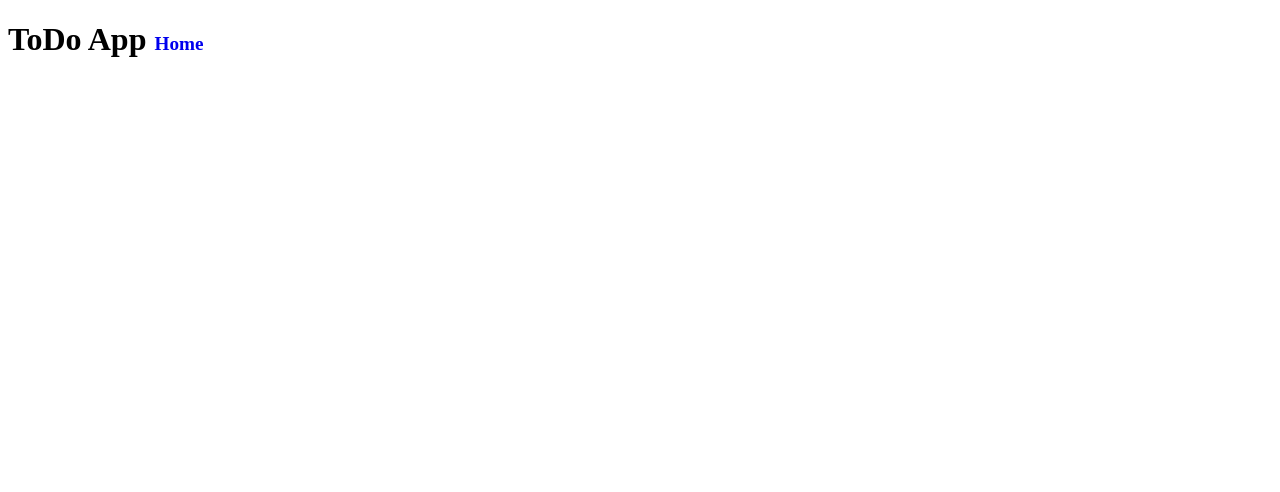
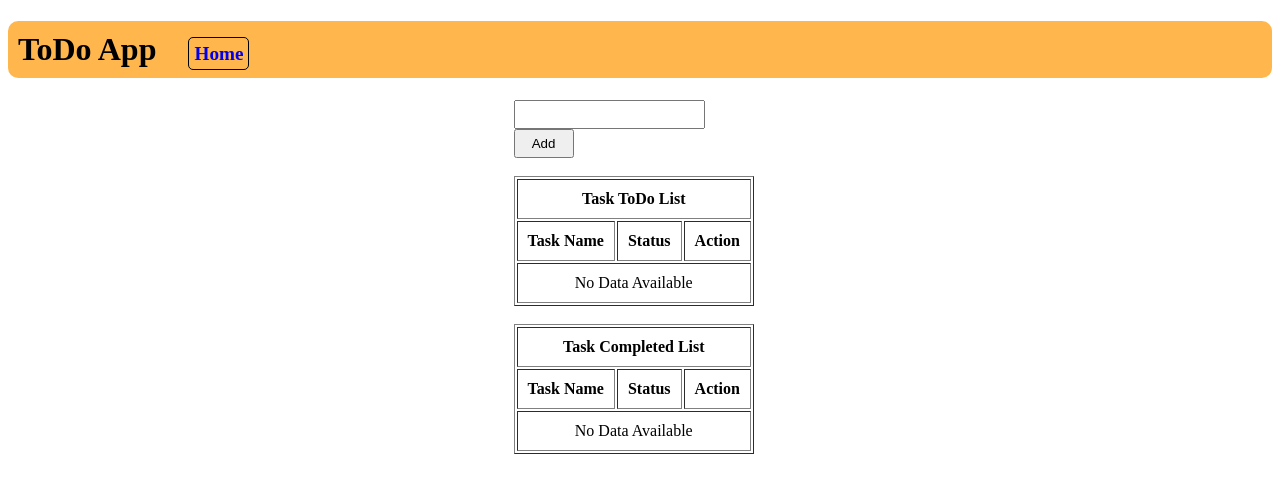
Before and after one commit to kallesh-bs/demo-projects, a React (Vite) app in the folder superapp/: page /todo-app in a window 1280 px wide. Shown: the top 492 px of the page. Built offline with nearby package versions, Linux system fonts and the light colour scheme.

Commit message:
ToDo APP Initial functionality DoneI

```diff
--- a/superapp/src/components/AppName.jsx
+++ b/superapp/src/components/AppName.jsx
@@ -3,6 +3,6 @@ import { Link } from 'react-router-dom'
 
 export default function AppName({ appname }) {
     return (
-        <h1>{appname} {location.pathname !== '/' && <><Link to="/" style={{ fontSize: "1.2rem", textDecoration: "none" }}>Home</Link> <br /></>} </h1>
+        <h1 style={{ backgroundColor: "#ffb74d", padding: "10px", borderRadius: "10px" }}>{appname} {location.pathname !== '/' && <>&nbsp;&nbsp;&nbsp;<Link to="/" style={{ fontSize: "1.2rem", textDecoration: "none", border: "1px solid black", padding: "5px", borderRadius: "5px" }}>Home</Link> <br /></>} </h1>
     )
 }
--- a/superapp/src/components/apps/TodoApp.jsx
+++ b/superapp/src/components/apps/TodoApp.jsx
@@ -1,15 +1,132 @@
-import React from 'react'
+import React, { useRef, useState } from 'react'
 import AppName from '../AppName'
+import { Link } from 'react-router-dom';
+
 
 export default function TodoApp() {
-    return (
-        <>
+
+    const [todo, setTodo] = useState([])
+    const [dodone, setDodone] = useState([])
+    let inputRef = useRef();
+    console.log(todo);
+
+    // todo.map((x, i) => <div key={Math.random() + ""}>{x}</div>)
+
+    function addToDo() {
+        if (inputRef.current.value !== '') {
+            setTodo([...todo, inputRef.current.value])
+        }
+    }
+
+    function deleteTodo(i) {
+        setTodo(todo.filter((x, y) => y !== i))
+    }
+
+    function taskDone(x, i) {
+        setTodo(todo.filter((x, y) => y !== i))
+        setDodone([...dodone, x])
+    }
+
+    function deleteDoDone(i) {
+        setDodone(dodone.filter((x, y) => y !== i))
+    }
+
+    return (<>
+        <div>
+            <AppName appname={"ToDo App"} />
+        </div>
+        <div style={{ margin: "0px 40%" }}>
+
             <div>
-                <AppName appname={"ToDo App"} />
+                <input type="text" ref={inputRef} style={{ padding: "5px" }}
+                    onKeyDown={(e) => {
+                        if (e.key === "Enter") {
+                            addToDo();
+                        }
+                    }} />
+                &nbsp;
+                <button onClick={addToDo} style={{ padding: "5px", cursor: "pointer", width: "60px" }}> Add</button>
             </div>
             <div>
+                <br />
 
+                {todo.length !== 0 ?
+                    <table border={1} className='tbl1'>
+                        <thead>
+                            <tr>
+                                <th colSpan={2}>Task ToDo List</th>
+                            </tr>
+                            <tr>
+                                <th >Task Name</th>
+                                <th>Action</th>
+                            </tr>
+                        </thead>
+                        <tbody>
+                            {todo.map((x, i) => <tr key={Math.random() + ""}>
+                                <td style={{ backgroundColor: "#fff9c4", textAlign: "center" }} >{x}  </td>
+                                <td><Link onClick={() => taskDone(x, i)}>Done</Link> &nbsp;&nbsp;&nbsp; <Link onClick={() => deleteTodo(i)}>Delete</Link></td>
+                                {/* <td> {x}</td> */}
+                            </tr>)}
+                        </tbody>
+                    </table>
+                    :
+                    <table border={1} className='tbl1'>
+                        <thead>
+                            <tr>
+                                <th colSpan={3}>Task ToDo List</th>
+                            </tr>
+                            <tr>
+                                <th>Task Name</th>
+                                <th>Status</th>
+                                <th>Action</th>
+                            </tr>
+                        </thead>
+                        <tbody>
+                            <tr><td colSpan={3} style={{ textAlign: "center" }}>No Data Available</td></tr>
+                        </tbody>
+                    </table>}
+
+                <br />
+
+                {dodone.length !== 0 ?
+                    <table border={1} className='tbl1'>
+                        <thead>
+                            <tr>
+                                <th colSpan={3}>Task Completed List</th>
+                            </tr>
+                            <tr>
+                                <th>Task Name</th>
+                                <th>Status</th>
+                                <th>Action</th>
+                            </tr>
+                        </thead>
+                        <tbody>
+                            {dodone.map((x, i) => <tr key={Math.random() + ""}>
+                                <td style={{ backgroundColor: "#7bdcb5", textAlign: "center" }}>{x}  </td>
+                                <td>Completed</td>
+                                <td><Link onClick={() => deleteDoDone(i)}>Delete</Link></td>
+                            </tr>)}
+                        </tbody>
+                    </table>
+                    :
+                    <table border={1} className='tbl1'>
+                        <thead>
+                            <tr>
+                                <th colSpan={3}>Task Completed List</th>
+                            </tr>
+                            <tr>
+                                <th>Task Name</th>
+                                <th>Status</th>
+                                <th>Action</th>
+                            </tr>
+                        </thead>
+                        <tbody>
+                            <tr><td colSpan={3} style={{ textAlign: "center" }}>No Data Available</td></tr>
+                        </tbody>
+                    </table>}
             </div>
-        </>
+        </div >
+    </>
+
     )
 }
```
